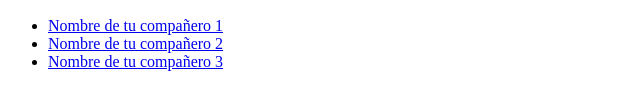
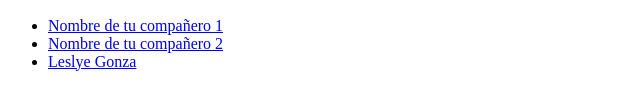
Before and after one commit to RosarioApaza/rosarioleandraapazamamani, a plain HTML site: page index.html in a window 1280 px wide. Shown: the part 341-450 px from the top of the page, without its empty margins (0-640 px from the left). Drawn offline with Linux system fonts and the light colour scheme.

Commit message:
Actualización de enlace de compañero

```diff
--- a/index.html
+++ b/index.html
@@ -25,7 +25,7 @@
     <ul>
         <li><a href="enlace-a-la-página-del-compañero1.html">Nombre de tu compañero 1</a></li>
         <li><a href="enlace-a-la-página-del-compañero2.html"> Nombre de tu compañero 2</a></li>
-        <li><a href="enlace-a-la-página-del-compañero3.html"> Nombre de tu compañero 3</a></li>
+        <li><a href="https://leslyegonza.github.io/LeslyeMilagrosGonzaRamos/">Leslye Gonza</a></li>
     </ul>
 </body>
 </html>
```
